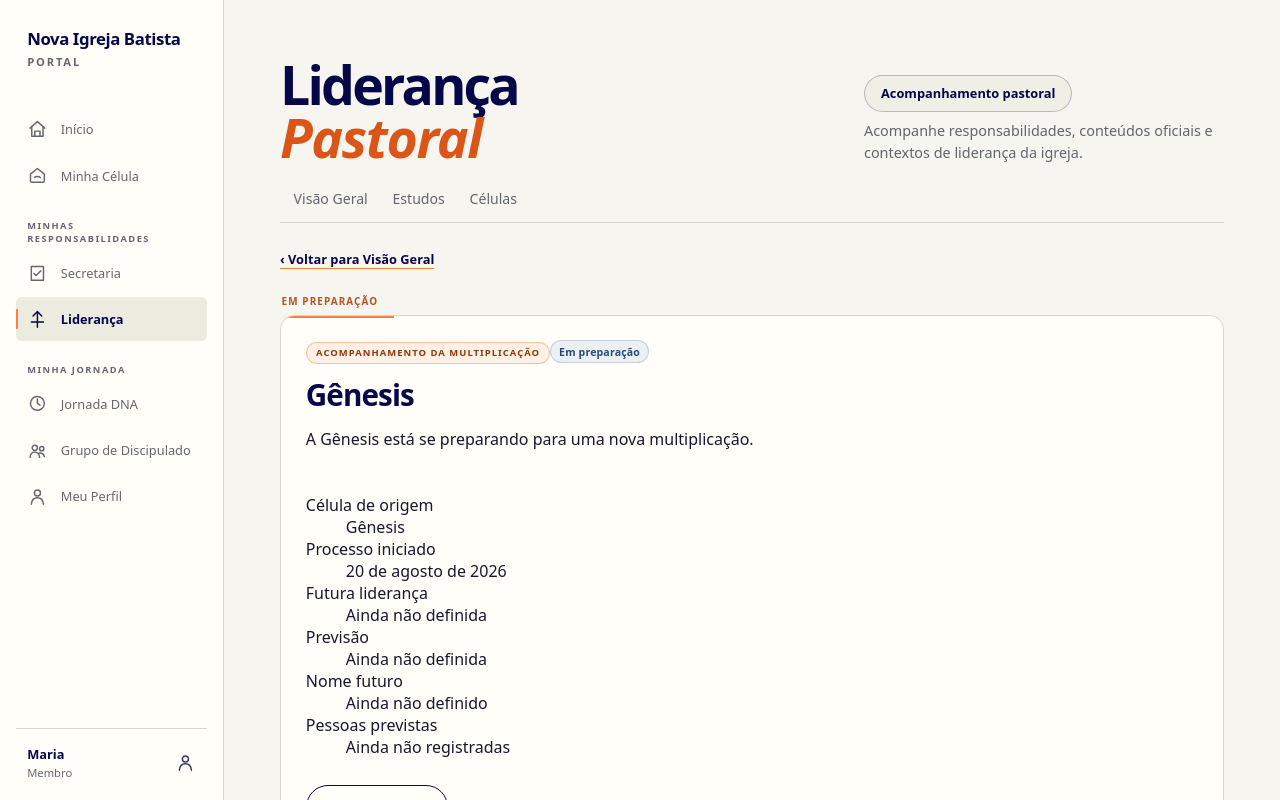
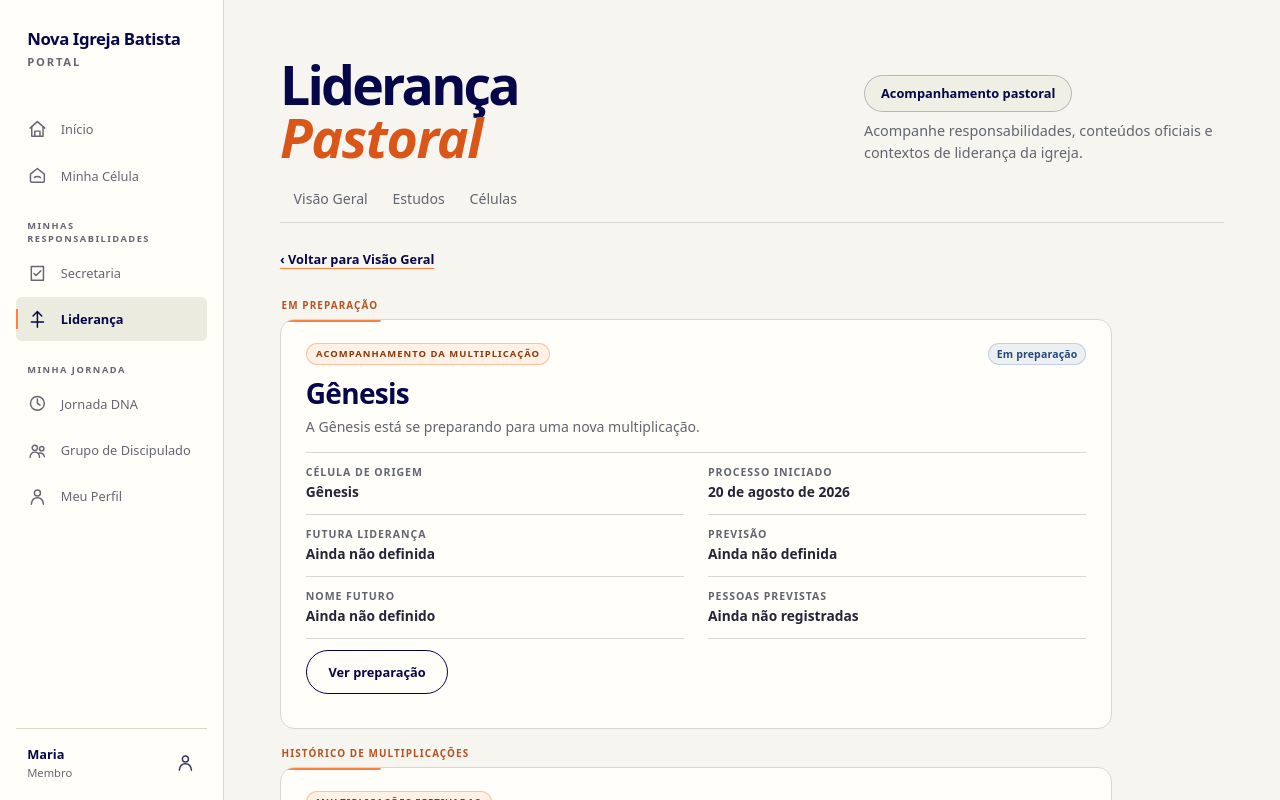
Before and after one commit to hiltonferreira/portal-novaigrejabatista, a Next.js app: page /pastor/multiplicacoes in a window 1280 px wide. Shown: the top 800 px of the page. Built offline with nearby package versions, Linux system fonts and the light colour scheme.

Commit message:
style: connect multiplication view styles

```diff
--- a/app/pastor/multiplicacoes/page.tsx
+++ b/app/pastor/multiplicacoes/page.tsx
@@ -2,6 +2,7 @@ import Link from "next/link";
 import { ContextTag, SectionBlock, StatusTag } from "@/components/portal-patterns";
 import { getPastoralCell, pastoralMultiplicationsMock } from "@/data/pastoral-structure";
 import styles from "../pastor.module.css";
+import multiplicationStyles from "./multiplicacoes.module.css";
 
 const dateFormatter = new Intl.DateTimeFormat("pt-BR", {
   day: "2-digit",
@@ -18,24 +19,24 @@ export default function Page() {
   const history = pastoralMultiplicationsMock.filter((item) => item.state === "Efetivada");
 
   return (
-    <div className={styles.directoryPage} data-pastoral-multiplications="page">
+    <div className={`${styles.directoryPage} ${multiplicationStyles.page}`}>
       <Link className={styles.backToOverview} href="/pastor">‹ Voltar para Visão Geral</Link>
 
       <SectionBlock id="multiplications-in-preparation" label="Em preparação">
-        <div data-pastoral-multiplications="grid">
+        <div className={multiplicationStyles.grid}>
           {preparations.length ? preparations.map((item) => {
             const parentCell = getPastoralCell(item.parentCellId);
             return (
-              <article className={styles.overviewCard} data-pastoral-multiplications="card" key={item.id}>
-                <div data-pastoral-multiplications="card-header">
+              <article className={`${styles.overviewCard} ${multiplicationStyles.card}`} key={item.id}>
+                <div className={multiplicationStyles.cardHeader}>
                   <ContextTag>Acompanhamento da multiplicação</ContextTag>
                   <StatusTag tone="progress">Em preparação</StatusTag>
                 </div>
-                <div data-pastoral-multiplications="identity">
+                <div className={multiplicationStyles.identity}>
                   <h2>{parentCell?.name ?? "Célula de origem"}</h2>
                   <p>{item.description}</p>
                 </div>
-                <dl data-pastoral-multiplications="details">
+                <dl className={multiplicationStyles.details}>
                   <div><dt>Célula de origem</dt><dd>{parentCell?.name ?? "Não registrada"}</dd></div>
                   <div><dt>Processo iniciado</dt><dd>{formatDate(item.startedOn)}</dd></div>
                   <div><dt>Futura liderança</dt><dd>Ainda não definida</dd></div>
@@ -43,18 +44,18 @@ export default function Page() {
                   <div><dt>Nome futuro</dt><dd>Ainda não definido</dd></div>
                   <div><dt>Pessoas previstas</dt><dd>Ainda não registradas</dd></div>
                 </dl>
-                <details data-pastoral-multiplications="disclosure">
+                <details className={multiplicationStyles.disclosure}>
                   <summary className="action-link secondary">Ver preparação</summary>
                   <p>Durante a preparação, as pessoas permanecem vinculadas à célula de origem. A efetivação da multiplicação é que cria a célula-filha e atualiza as relações derivadas.</p>
                 </details>
               </article>
             );
-          }) : <article className={styles.overviewCard} data-pastoral-multiplications="empty"><ContextTag>Acompanhamento da multiplicação</ContextTag><p>Nenhuma multiplicação está em preparação neste momento.</p></article>}
+          }) : <article className={`${styles.overviewCard} ${multiplicationStyles.card}`}><ContextTag>Acompanhamento da multiplicação</ContextTag><p>Nenhuma multiplicação está em preparação neste momento.</p></article>}
         </div>
       </SectionBlock>
 
       <SectionBlock id="multiplication-history" label="Histórico de multiplicações">
-        <article className={`${styles.overviewCard} ${styles.directoryCard}`} data-pastoral-multiplications="history">
+        <article className={`${styles.overviewCard} ${styles.directoryCard} ${multiplicationStyles.history}`}>
           <ContextTag>Multiplicações efetivadas</ContextTag>
           <ul className={styles.directoryList}>
             {history.map((item) => {
```
